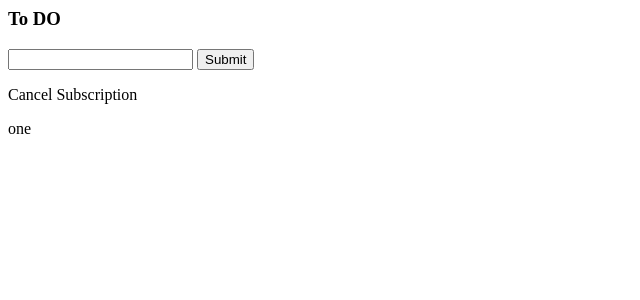
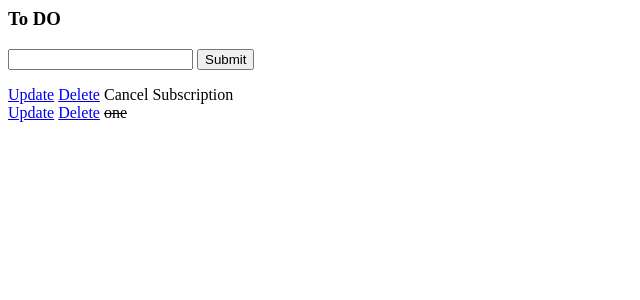
Before and after one commit to FantuzziMatteo97/ToDoDjango, a Django app: page / in a window 1280 px wide. Shown: the top 300 px of the page, without its empty margins (0-640 px from the left). Run offline with Django 4.2, Linux system fonts and the light colour scheme; data comes from the database, SQL or seed files in the repository; both versions use the stored data as it was after the commit.

Commit message:
Added "Update" and "Delete"

```diff
--- a/todo/tasks/templates/tasks/list.html
+++ b/todo/tasks/templates/tasks/list.html
@@ -10,7 +10,14 @@
 
 
 {% for task in tasks %}
-<div>
-    <p>{{task}}</p>
-</div>
+    <div>
+        <a href="{% url 'update_task' task.id %}">Update</a>
+        <a href="{% url 'delete' task.id %}">Delete</a>
+
+        {% if task.complete == True %}
+        <s>{{task}}</s>
+        {% else %}
+        <span>{{task}}</span>
+        {% endif %}
+    </div>
 {% endfor %}
--- a/todo/tasks/urls.py
+++ b/todo/tasks/urls.py
@@ -2,5 +2,7 @@ from django.urls import path
 from . import views
 
 urlpatterns = [
-    path('', views.index)
+    path('', views.index, name='list'),
+    path('update_task/<str:pk>/', views.update_task, name='update_task'),
+    path('delete/<str:pk>/', views.delete_task, name='delete'),
     ]
--- a/todo/tasks/views.py
+++ b/todo/tasks/views.py
@@ -1,4 +1,5 @@
 import imp
+from multiprocessing import context
 from django.shortcuts import render, redirect
 from django.http import HttpResponse
 from .models import *
@@ -16,3 +17,28 @@ def index(request):
 
     context = {'tasks': tasks, 'form': form}
     return render(request, 'tasks/list.html', context)
+
+def update_task(request, pk):
+    task = Task.objects.get(id=pk)
+
+    form = TaskForm(instance=task)
+
+    context = {'form' : form}
+
+    if request.method == "POST":
+        form = TaskForm(request.POST, instance=task)
+        if form.is_valid():
+            form.save()
+            return redirect('/')
+
+    return render(request, 'tasks/update_task.html', context)
+
+def delete_task(request, pk):
+    item = Task.objects.get(id=pk)
+
+    if request.method == "POST":
+        item.delete()
+        return redirect('/')
+
+    context = {'item' : item}
+    return render(request, 'tasks/delete.html', context)
```
Also changed, not shown: todo/tasks/templates/tasks/delete.html (added, +9 -0 lines), todo/tasks/templates/tasks/update_task.html (added, +7 -0 lines), todo/db.sqlite3.
